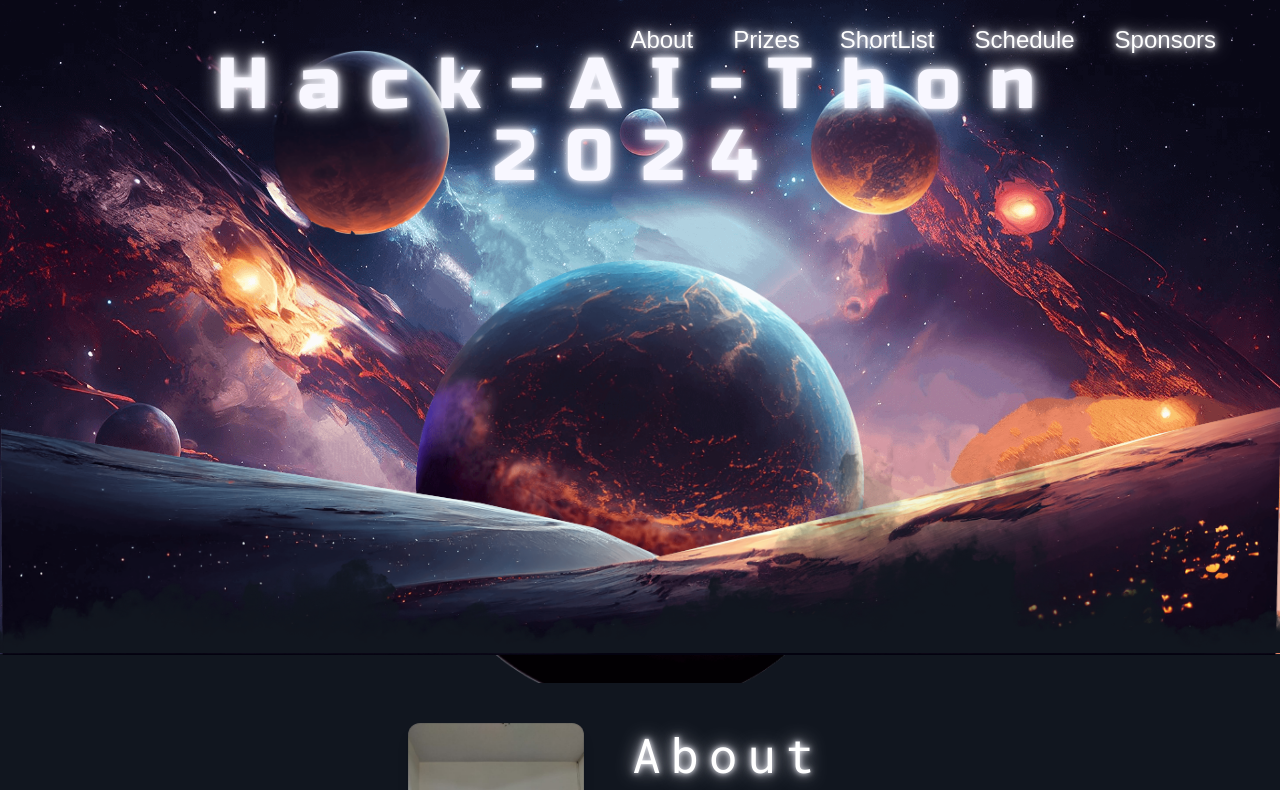
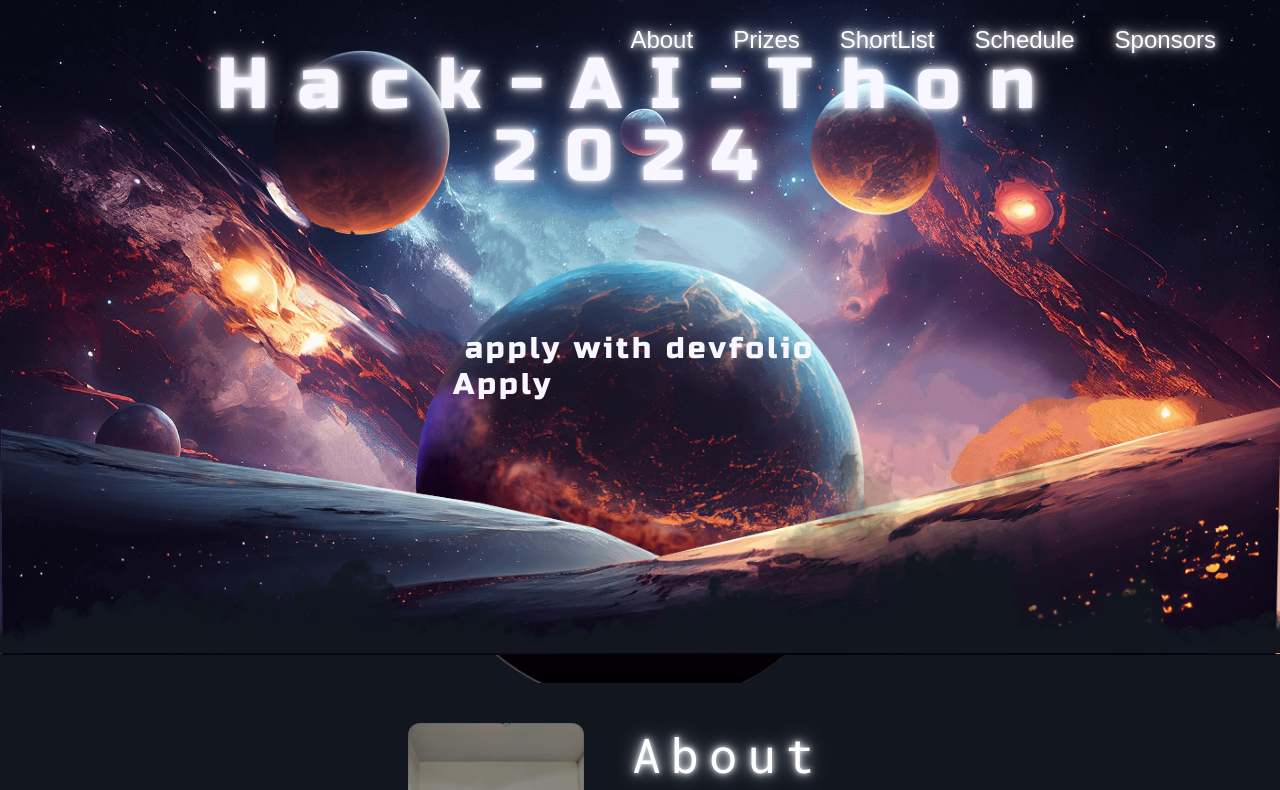
Before and after one commit to CodeMaverick07/Hack-ai-thon, a React (Create React App) app: page / in a window 1280 px wide. Shown: the top 790 px of the page. Built offline with nearby package versions, Linux system fonts and the light colour scheme; a web font is replaced by a local one.

Commit message:
Update About and Header components

```diff
--- a/src/components/About.jsx
+++ b/src/components/About.jsx
@@ -25,7 +25,7 @@ const About = () => {
                   <div className="mr-auto w-44 max-md:w-[160px] flex-none space-y-8 sm:mr-0 sm:pt-52 lg:pt-36">
                     <div className="relative">
                       <img
-                        src="/about_photo/team.jpg"
+                        src="/about_photo/2.jpg"
                         alt=""
                         className="aspect-[2/3] w-full rounded-xl bg-gray-900/5 object-cover shadow-lg"
                       />
--- a/src/components/Header.jsx
+++ b/src/components/Header.jsx
@@ -9,6 +9,7 @@ import {
   SheetTitle,
   SheetTrigger,
 } from "./Sheet";
+import { FaArrowRight } from "react-icons/fa";
 
 const Header = () => {
   useGSAP(() => {
@@ -39,7 +40,7 @@ const Header = () => {
           Sponsors
         </a>
       </nav>
-      <div className="hidden max-md:flex justify-end p-6 text-3xl">
+      <div className="hidden max-md:flex justify-between p-6 text-3xl">
         <Sheet>
           <SheetTrigger>
             <RiMenu2Fill className=" glow text-[#F8F7FF] cursor-pointer" />
@@ -69,6 +70,11 @@ const Header = () => {
             </SheetHeader>
           </SheetContent>
         </Sheet>
+        <button className="font-ai text-black text-base bg-yellow-400 border border-black p-1 rounded-lg hover:scale-110">
+          <div className="flex justify-center items-center gap-1">
+            <span>Apply</span> <FaArrowRight />
+          </div>
+        </button>
       </div>
     </div>
   );
--- a/src/components/HeroSection.jsx
+++ b/src/components/HeroSection.jsx
@@ -1,26 +1,32 @@
 import gsap from "gsap";
 import { ScrollTrigger } from "gsap/ScrollTrigger";
+import { FaArrowRight } from "react-icons/fa";
 
 import { useGSAP } from "@gsap/react";
+import { useEffect } from "react";
 gsap.registerPlugin(ScrollTrigger);
 
 const HeroSection = () => {
   useGSAP(() => {
     gsap.from(".text", {
       y: 400,
-      duration: 2,
+      duration: 1,
     });
     gsap.from(".text2", {
       y: 200,
-      duration: 2,
+      duration: 1,
     });
     gsap.from(".middle", {
       y: 50,
-      duration: 2,
+      duration: 1,
     });
     gsap.from(".bg1", {
       y: -100,
-      duration: 2,
+      duration: 1,
+    });
+    gsap.from(".text3", {
+      y: 300,
+      duration: 1,
     });
     const imagess = gsap.utils.toArray(".parallax");
     imagess.forEach((image) => {
@@ -35,6 +41,16 @@ const HeroSection = () => {
       });
     });
   });
+  useEffect(() => {
+    const script = document.createElement("script");
+    script.src = "https://apply.devfolio.co/v2/sdk.js";
+    script.async = true;
+    script.defer = true;
+    document.body.appendChild(script);
+    return () => {
+      document.body.removeChild(script);
+    };
+  }, []);
 
   return (
     <>
@@ -78,6 +94,28 @@ const HeroSection = () => {
             alt=""
             className="absolute z-[70] mb-12"
           />
+          <div
+            className="parallax text3 absolute z-[100] text-3xl font-ai text-[#F8F7FF] mt-[100px] tracking-[0.1em]"
+            data-speed=""
+          >
+            <div className="overflow-visible font-ai text-center">
+              <p> apply with devfolio </p>
+              {/* <button className="font-ai text-black text-xl bg-yellow-400 border border-black p-1 rounded-lg hover:scale-110">
+                <div className="flex justify-center items-center gap-1">
+                  <span>Apply</span> <FaArrowRight />
+                </div>
+              </button> */}
+              <div
+                className="apply-button h-12 w-20"
+                data-hackathon-slug="YOUR-HACKATHON-SLUG"
+                data-button-theme="light"
+              >
+                <div className="flex justify-center items-center gap-1">
+                  <span>Apply</span> <FaArrowRight />
+                </div>{" "}
+              </div>
+            </div>
+          </div>
         </section>
       </div>
       <div className="hidden max-md:flex h-screen w-screen justify-end bg-[#11161F] overflow-x-hidden">
```
Also changed, not shown: public/about_photo/2.jpg (added).
